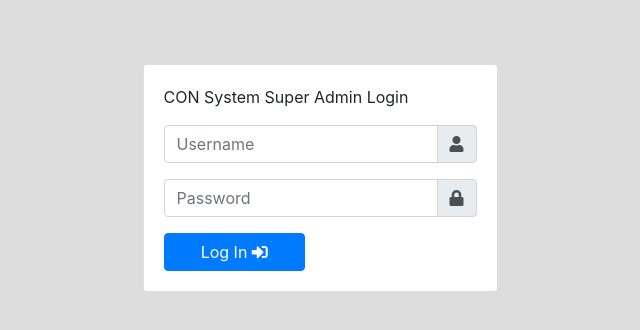
After one commit to Alex-DSJ/CON-System, a PHP site: page /admin/login.php in a window 1280 px wide. The commit adds this page. Shown: the top 330 px of the page, without its empty margins (320-960 px from the left). Run offline with PHP 8.4, Linux system fonts and the light colour scheme; some libraries are stand-ins or nearby versions.

Commit message:
login page and validation, index page, nav bar, functionalities TODO

```diff
--- /dev/null
+++ b/admin/login.php
@@ -0,0 +1,43 @@
+<?php require_once "../common/header.php";?>
+<script src="../static/auth.js"></script>
+<div class="wrapper" style="margin-top: 5%">
+    <section class="content">
+        <div class="container-fluid">
+            <div class="row m-auto">
+                <div class="m-auto">
+                    <div class="card">
+                        <div class="card-body ">
+                            <p class="login-box-msg">CON System Super Admin Login</p>
+
+                            <div action="" method="post">
+                                <div class="input-group mb-3">
+                                    <input type="text" class="form-control" placeholder="Username" required autocomplete="false" name="username" id="username">
+                                    <div class="input-group-append">
+                                        <div class="input-group-text">
+                                            <span class="fas fa-user"></span>
+                                        </div>
+                                    </div>
+                                </div>
+                                <div class="input-group mb-3">
+                                    <input type="password" class="form-control" placeholder="Password" required autocomplete="false" name="password" id="password">
+                                    <div class="input-group-append">
+                                        <div class="input-group-text">
+                                            <span class="fas fa-lock"></span>
+                                        </div>
+                                    </div>
+                                </div>
+                                <div class="row">
+                                    <div class="col-md-6">
+                                        <button type="button" class="btn btn-primary btn-block" onclick="login()">Log In <i class="fas fa-sign-in-alt"></i></button>
+                                    </div>
+                                </div>
+                            </div>
+
+                        </div>
+                    </div>
+                </div>
+            </div>
+        </div>
+    </section>
+</div>
+<?php require_once "../common/footer.php";?>
--- a/common/header.php
+++ b/common/header.php
@@ -9,6 +9,8 @@
 
     <!-- CSS libraries -->
     <link href="https://cdn.bootcss.com/twitter-bootstrap/4.4.1/css/bootstrap.css" rel="stylesheet">
+    <link href="https://cdn.bootcss.com/font-awesome/5.12.1/css/all.min.css" rel="stylesheet">
+    <link href="https://fonts.googleapis.com/css?family=Source+Sans+Pro:300,400,400i,700" rel="stylesheet">
 
 </head>
 <style>
--- a/static/admin.js
+++ b/static/admin.js
@@ -0,0 +1,4 @@
+function addAdmin(){
+    //TODO
+    console.log('adding an admin ...');
+}
--- /dev/null
+++ b/static/auth.js
@@ -0,0 +1,11 @@
+
+// login a user
+function login() {
+    //TODO
+    console.log('logging ...');
+}
+
+function logout(){
+    //TODO
+    console.log('logout ...');
+}
```
Also changed, not shown: admin/index.php (+61 -0 lines), admin/nav.php (added, +22 -0 lines), func/func.php (+27 -0 lines).
